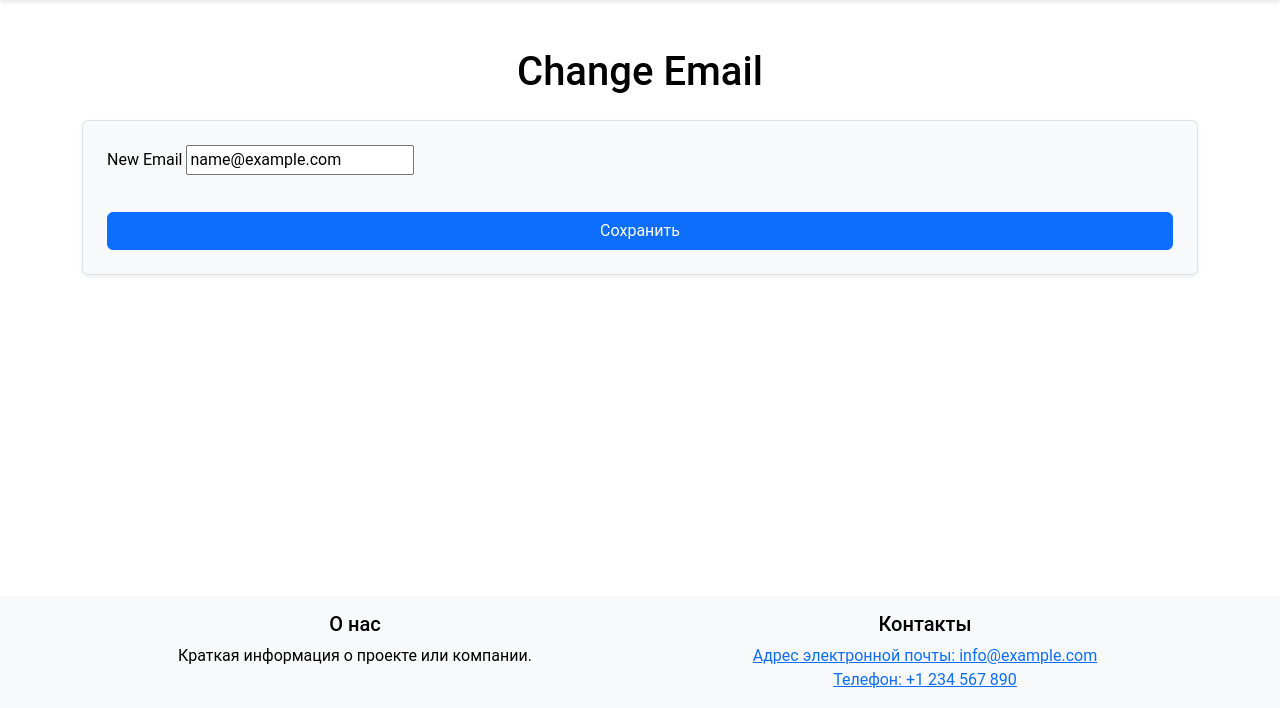
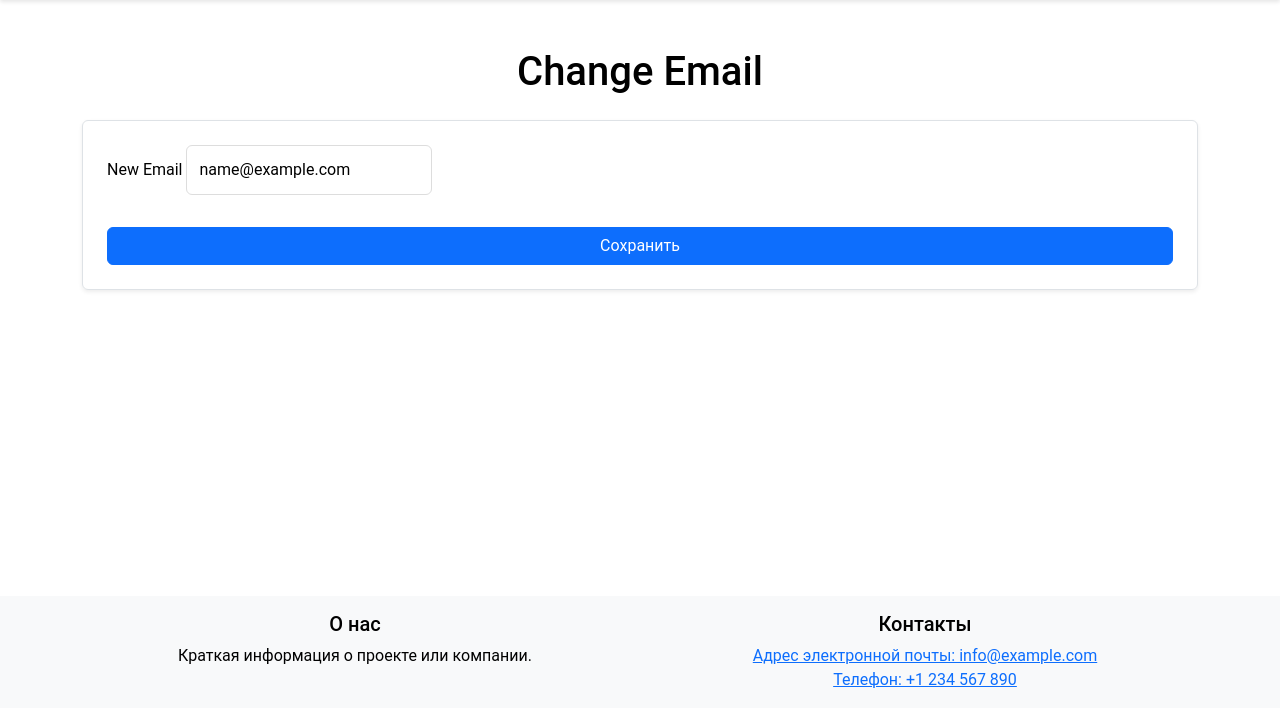
Before and after one commit to 124476/DjangoExmple, a Django app: page /auth/email/ in a window 1280 px wide. Shown: the part 92-800 px from the top of the page. Run offline with Django 4.2, Linux system fonts and the light colour scheme; the visitor is signed in with stand-in values (Sample User, id 1); some libraries are stand-ins or nearby versions.

Commit message:
Translation and theme complete

```diff
--- a/djexample/static_dev/css/users/user-auth.css
+++ b/djexample/static_dev/css/users/user-auth.css
@@ -1,11 +1,6 @@
 body {
     background-color: #f4f7fa;
     font-family: 'Roboto', sans-serif;
-}
-
-h1, h2 {
-    text-align: center;
-    color: #333;
 }
 
 form {
--- a/djexample/templates/users/email_change.html
+++ b/djexample/templates/users/email_change.html
@@ -1,13 +1,18 @@
 {% extends "base.html" %}
 {% load i18n %}
+{% load static %}
 
 {% block title %}{% trans "Change Email" %}{% endblock %}
+
+{% block css %}
+  <link rel="stylesheet" href="{% static 'css/users/user-auth.css' %}">
+{% endblock %}
 
 {% block content %}
   <div class="container mt-5">
     <h1 class="text-center mb-4">{% trans "Change Email" %}</h1>
 
-    <form method="post" class="w-100 p-4 border rounded shadow-sm bg-light">
+    <form method="post" class="w-100 p-4 border rounded shadow-sm">
       {% csrf_token %}
 
       <div class="mb-3">
--- a/djexample/templates/users/password_change_done.html
+++ b/djexample/templates/users/password_change_done.html
@@ -3,6 +3,10 @@
 {% load i18n %}
 
 {% block title %}{% trans "password_changed" %}{% endblock %}
+
+{% block css %}
+  <link rel="stylesheet" href="{% static 'css/users/user-auth.css' %}">
+{% endblock %}
 
 {% block content %}
   <div class="d-flex flex-column mt-5">
```
